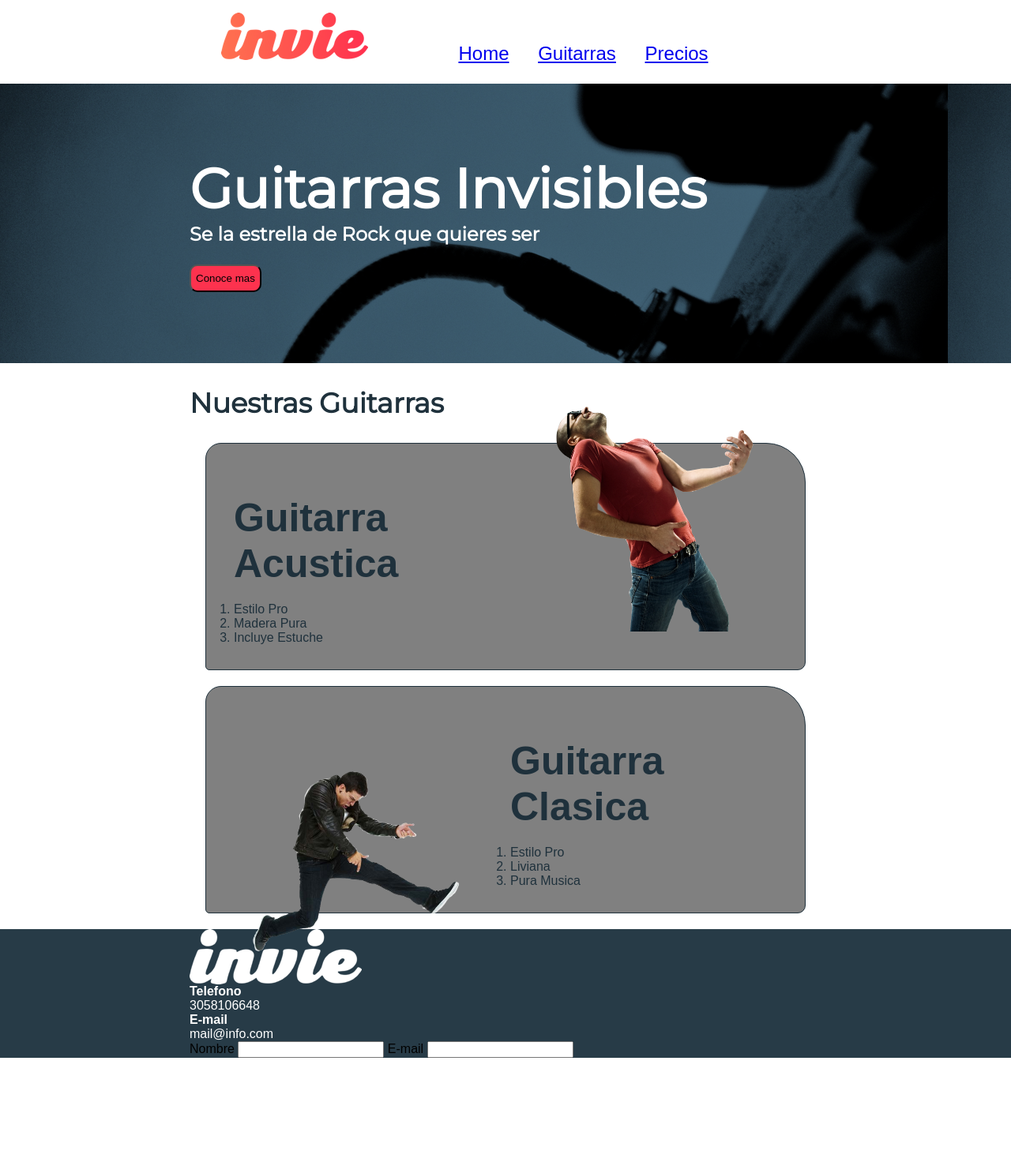
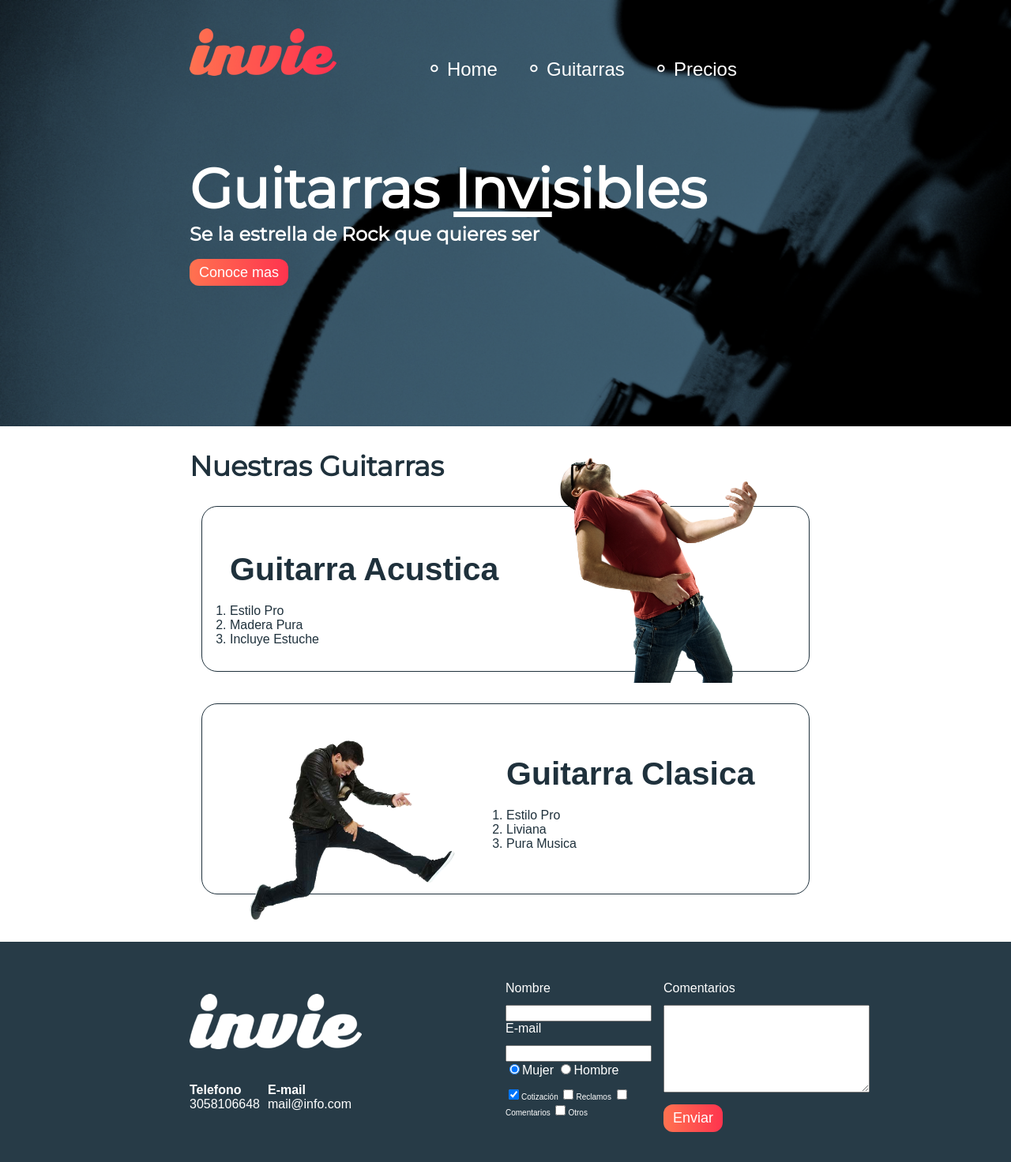
Before and after one commit to JorgeRangelJ/Pagina-Web-Curso, a plain HTML site: page index.html in a window 1280 px wide. Shown: the whole page at 79% size. Before the commit the page ends 1340 px from the top, so only its background shows below. Drawn offline with Linux system fonts and the light colour scheme; a web font is replaced by a local one.

Commit message:
Detalles de diseño y formulario del sitio web

```diff
--- a/css/style.css
+++ b/css/style.css
@@ -3,11 +3,58 @@
 	margin: 0;S
 }
 
-button {
+table {
+	width: 100%;
+	margin: 60px 0;
+}
+
+th {
+	background: #273b47;
+	color: white;
+	text-align: left;
+}
+
+th {
+	padding: 10px 20px;
+}
+
+td {
+	padding: 20px;
+}
+
+table, td, th {
+	border: 1px solid #273b47;
+	border-collapse: collapse;
+}
+
+input, textarea {
+	outline: 0;
+}
+
+input:focus, textarea:focus {
+	background: lightgray;
+}
+
+.button {
+	border-radius: 12px;
+	border: none;
 	background: #fd324e;
-	border-radius: 10px;
-	height: 35px;
-	widows: 50px;
+	color: white;
+	padding: 7px 12px;
+	font-size: 18px;
+	background: linear-gradient(to left, #fe344e, #ff7250);
+	cursor: pointer;
+	text-decoration: none;
+}
+
+.contenedor {
+	width: 800px;
+	margin: auto;
+}
+
+.background {
+	background-image: url('../images/background.png');
+	background-size: cover;
 }
 
 .titulo {
@@ -17,6 +64,10 @@ button {
 	margin-top: 70px;
 }
 
+.titulo span {
+	text-decoration: underline;
+}
+
 .title-a {
 	font-size: 24px;
 	font-family: 'Montserrat', sans-serif;
@@ -24,7 +75,7 @@ button {
 }
 
 .title-b {
-	font-size: 50px;
+	font-size: 41px;
 	margin-bottom: 20px;
 }
 
@@ -35,16 +86,18 @@ button {
 
 .guitarras {
 	color: #1F313C;
+	margin-bottom: 60px;
 }
 
 .portada {
-	background-image: url('../images/background.png');
 	color: white;
 	padding: 20px;
+	height: 500px;
 }
 
 .portada button {
 	margin-bottom: 70px;
+	font-size: 18px;
 }
 
 .menu {
@@ -52,42 +105,53 @@ button {
 	display: inline-block;
 }
 
+.menu a {
+	color: white;
+	text-decoration: none;
+}
+
 .menu li {
 	display: inline-block;
 	margin-left: 30px;
 }
 
+.menu li:before {
+	content: "∘";
+	font-size: 30px;
+	line-height: 20px;
+	color: white;
+}
+
 .logotipo {
 	display: inline-block;
-}
-
-.contenedor {
-	width: 800px;
-	margin: auto;
+	margin-left: 0;
 }
 
 .guitarra {
-	background: gray;
 	padding: 15px;
-	margin: 20px;
+	margin: 15px 15px 40px 15px;
 	border: 1px solid #1F313C;
-	border-radius: 20px 50px 10px 5px;
+	border-radius: 20px;
 }
 
 .guitarra ol {
 	padding: 0;
 }
 
+.guitarra.b {
+	height: 210px;
+}
+
 .derecha {
 	float: right;
 	position: relative;
-	top: -127px;
+	top: -142px;
 }
 
 .izquierda {
 	float: left;
 	position: relative;
-	top: 80px;
+	top: 19px;
 }
 
 .contenedor-guitarra-a {
@@ -96,7 +160,8 @@ button {
 
 .contenedor-guitarra-b {
 	margin-left: 370px;
-	padding:
+	position: relative;
+	bottom: 50px;
 }
 
 .header {
@@ -105,6 +170,14 @@ button {
 
 .footer {
 	background: #273b47;
+	padding: 50px 10px;
+}
+
+.contacto {
+	display: flex;
+	width: 300px;
+	flex-wrap: wrap;
+	align-items: center;
 }
 
 .contacto img {
@@ -118,8 +191,47 @@ button {
 .contacto a {
 	color: white;
 	text-decoration: none;
+	margin: 10px 10px 10px 0;
 }
 
-a {
+.footer .contenedor {
+	display: flex;
+	justify-content: space-between;
+}
 
+.formulario {
+	display: flex;
+	width: 400px;
+	color: white;
 }
+
+.col1, .col2 {
+	display: flex;
+	flex-direction: column;
+}
+
+.col1 {
+	margin-right: 15px;
+}
+
+.col2 {
+	align-items: flex-start;
+}
+
+.col2 .button {
+	margin-top: 15px;
+}
+
+.intereses label {
+	font-size: 10px;
+}
+
+.formulario label, .sexo, .intereses {
+	margin-bottom: 12px;
+}
+
+.formulario imput
+
+.sexo {
+	margin-top: 12px;
+}
--- a/index.html
+++ b/index.html
@@ -8,6 +8,8 @@
 </head>
 <body>
 	<!-- Header -->
+		<!-- Portada -->
+	<section id="portada" class="portada background">
 		<header id="header" class="header contenedor">
 			<!-- Logotipo -->
 			<figure class="logotipo">
@@ -20,23 +22,20 @@
 						<a href="index.html">Home</a>
 					</li>
 					<li>
-					<a href="#guitarras">Guitarras</a>
+						<a href="index.html#guitarras">Guitarras</a>
 					</li>
 					<li>
 						<a href="precios.html">Precios</a>
 					</li>
 				</ul>
 			</nav>
-	</header>
-		<!-- Portada -->
-	<section id="portada" class="portada">
-		<!-- Titulo -->
+		</header>		<!-- Titulo -->
 		<div class="contenedor">
-		  <h1 class="titulo">Guitarras Invisibles</h1>
+		  <h1 class="titulo">Guitarras <span>Invi</span>sibles</h1>
 		  <!-- Resumen -->
 		  <h3 class="title-a">Se la estrella de Rock que quieres ser</h3>
 		  <!-- Boton -->
-		  <button>Conoce mas</button>
+		  <a class="button" href="#guitarras">Conoce mas</a>
 		</div>
 	</section>
 	<section id="guitarras" class="guitarras contenedor">
@@ -56,7 +55,7 @@
 			</div>
 		</article>
 		<!-- Guitarra 1 -->
-		<article class="guitarra">
+		<article class="guitarra b">
 			<img class="izquierda" src="images/invie-classic.png" width="350" alt="Guitarra Clasica" />
 			<div class="contenedor-guitarra-b">
 			<h3 class="title-b">Guitarra Clasica</h3>
@@ -76,11 +75,39 @@
 				<a href="mailto:mail@info.co"><strong>E-mail</strong>mail@info.com<span></span></a>
 			</div>
 			<form class="formulario">
+				<div class="col1">
 					<label for="nombre">Nombre</label>
-				<input type="text" name="" required id="nombre" />
+					<input type="text" name="nombre" required id="nombre" />
 					<label for="email">E-mail</label>
-				<input type="email" name="" required id="email" />
-				<a href=""></a>
+					<input type="email" name="email" required id="email" />
+					<div class="sexo">
+						<label for="mujer">
+							<input type="radio" name="sexo" id="mujer" value="mujer" checked>Mujer
+						</label>
+						<label for="hombre">
+							<input type="radio" name="sexo" id="hombre" value="hombre">Hombre
+						</label>
+					</div>
+					<div class="intereses">
+						<label for="cotizacion">
+							<input type="checkbox" name="cotizacion" value="cotizacion" checked>Cotización
+						</label>
+						<label for="reclamos">
+							<input type="checkbox" name="reclamos" value="reclamos">Reclamos
+						</label>
+						<label for="comentarios">
+							<input type="checkbox" name="comentarios" value="comentarios">Comentarios
+						</label>
+						<label for="otros">
+							<input type="checkbox" name="otros" value="otros">Otros
+						</label>
+					</div>
+				</div>
+				<div class="col2">
+					<label>Comentarios</label>
+					<textarea name="comentarios" id="comentarios" cols="30" rows="7"></textarea>
+					<input class="button" type="submit" value="Enviar" name="">
+				</div>
 			</form>
 		</div>
 	</footer>
```
Also changed, not shown: precios.html (added, +107 -0 lines). Lines whose indentation alone changed are shown as unchanged.
